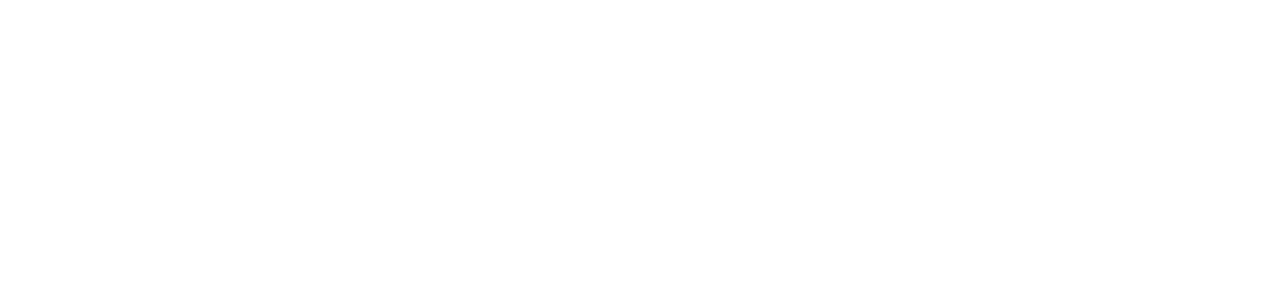
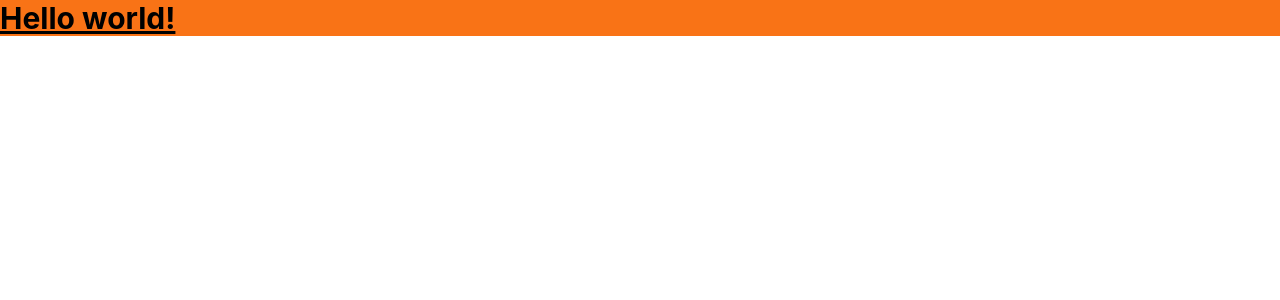
Before and after one commit to hakhan0301/flakes, a React (Create React App) app in the folder apps/web/: page / in a window 1280 px wide. Shown: the top 300 px of the page. Built offline with nearby package versions, Linux system fonts and the light colour scheme; the HTML template or start-up script is replaced by a standard one.

Commit message:
tailwind setup

```diff
--- a/apps/web/package.json
+++ b/apps/web/package.json
@@ -39,5 +39,10 @@
       "last 1 firefox version",
       "last 1 safari version"
     ]
+  },
+  "devDependencies": {
+    "autoprefixer": "^10.4.7",
+    "postcss": "^8.4.14",
+    "tailwindcss": "^3.1.3"
   }
 }
--- /dev/null
+++ b/apps/web/postcss.config.js
@@ -0,0 +1,6 @@
+module.exports = {
+  plugins: {
+    tailwindcss: {},
+    autoprefixer: {},
+  },
+}
--- a/apps/web/src/App.css
+++ /dev/null
@@ -1,38 +0,0 @@
-.App {
-  text-align: center;
-}
-
-.App-logo {
-  height: 40vmin;
-  pointer-events: none;
-}
-
-@media (prefers-reduced-motion: no-preference) {
-  .App-logo {
-    animation: App-logo-spin infinite 20s linear;
-  }
-}
-
-.App-header {
-  background-color: #282c34;
-  min-height: 100vh;
-  display: flex;
-  flex-direction: column;
-  align-items: center;
-  justify-content: center;
-  font-size: calc(10px + 2vmin);
-  color: white;
-}
-
-.App-link {
-  color: #61dafb;
-}
-
-@keyframes App-logo-spin {
-  from {
-    transform: rotate(0deg);
-  }
-  to {
-    transform: rotate(360deg);
-  }
-}
--- a/apps/web/src/App.tsx
+++ b/apps/web/src/App.tsx
@@ -1,11 +1,10 @@
-import React from 'react';
-import logo from './logo.svg';
-import './App.css';
 
 function App() {
   return (
-    <div className="App">
-
+    <div className="bg-orange-500">
+      <h1 className="text-3xl font-bold underline">
+        Hello world!
+      </h1>
 
     </div>
   );
--- a/apps/web/src/index.css
+++ b/apps/web/src/index.css
@@ -11,3 +11,7 @@
   font-family: source-code-pro, Menlo, Monaco, Consolas, 'Courier New',
     monospace;
 }
+
+@tailwind base;
+@tailwind components;
+@tailwind utilities;
--- /dev/null
+++ b/apps/web/tailwind.config.js
@@ -0,0 +1,10 @@
+/** @type {import('tailwindcss').Config} */
+module.exports = {
+  content: [
+    "./src/**/*.{js,jsx,ts,tsx}",
+  ],
+  theme: {
+    extend: {},
+  },
+  plugins: [],
+}
```
Also changed, not shown: 1 other file (tests, documents, lock files or other folders).
